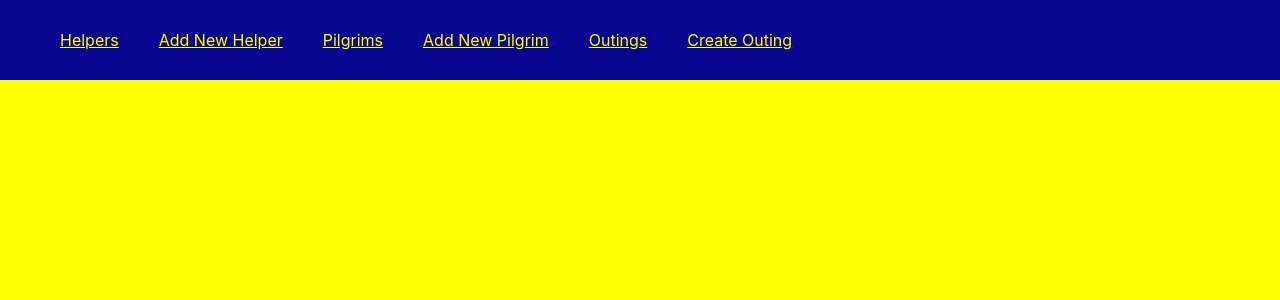
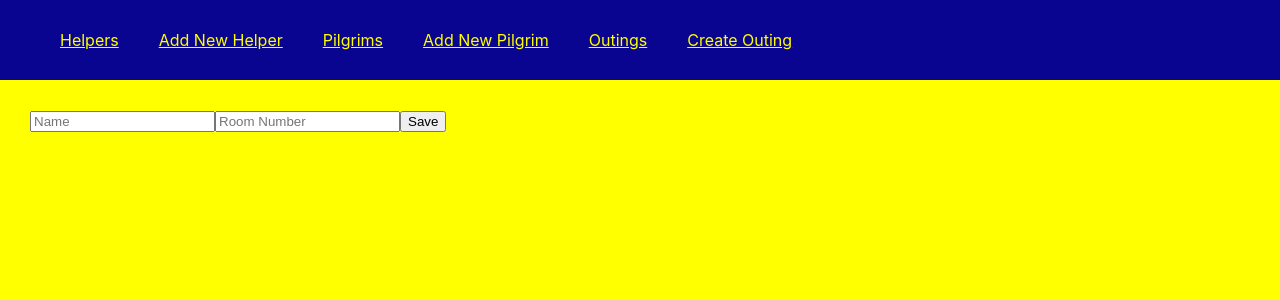
Before and after one commit to waspyfaeleith/pilgrim_service, a React (Create React App) app in the folder frontend/: page /pilgrims/new in a window 1280 px wide. Shown: the top 300 px of the page. Built offline with nearby package versions, Linux system fonts and the light colour scheme.

Commit message:
can now add pilgrims

```diff
--- a/frontend/src/App.js
+++ b/frontend/src/App.js
@@ -3,6 +3,8 @@ import {BrowserRouter as Router, Route, Switch} from 'react-router-dom';
 import NavBar from './NavBar.js'
 import YellowTShirtListContainer from './containers/yellowTShirts/YellowTShirtListContainer'
 import YellowTShirtFormContainer from './containers/yellowTShirts/YellowTShirtFormContainer'
+import PilgrimListContainer from './containers/pilgrims/PilgrimListContainer'
+import PilgrimFormContainer from './containers/pilgrims/PilgrimFormContainer'
 import './App.css';
 
 class App extends Component {
@@ -14,6 +16,8 @@ class App extends Component {
             <Switch>
               <Route exact path = '/yellowTShirts' component={YellowTShirtListContainer}/>
               <Route exact path = '/yellowTShirts/new' component={YellowTShirtFormContainer}/>
+              <Route exact path = '/pilgrims' component={PilgrimListContainer}/>
+              <Route exact path = '/pilgrims/new' component={PilgrimFormContainer}/>
             </Switch>
           </Fragment>
       </Router >
--- /dev/null
+++ b/frontend/src/components/pilgrims/Pilgrim.js
@@ -0,0 +1,21 @@
+import React  from 'react';
+import {Link} from 'react-router-dom';
+
+const Pilgrim = (props) => {
+
+  if(!props.pilgrim){
+    return null;
+  }
+
+  return (
+    <React.Fragment>
+        <Link to = {"/pilgrims/" + props.pilgrim.id} className="name">
+          {props.pilgrim.name}
+        </Link>
+      <p>Room: {props.pilgrim.roomNumber}</p>
+
+    </React.Fragment>
+  )
+}
+
+export default Pilgrim;
--- /dev/null
+++ b/frontend/src/components/pilgrims/PilgrimForm.js
@@ -0,0 +1,25 @@
+import React from 'react';
+
+const PilgrimForm = (props) => {
+  function handleSubmit(event){
+    event.preventDefault();
+    const pilgrim = {
+        "name": event.target.name.value,
+        "roomNumber": event.target.roomNum.value
+      }
+    props.handlePilgrimPost(pilgrim)
+
+  }
+
+  return(
+    <div>
+      <form onSubmit={handleSubmit}>
+        <input type="text" placeholder="Name" name="name"/>
+        <input type="number" placeholder="Room Number" name="roomNum"/>
+        <button type="submit">Save</button>
+      </form>
+    </div>
+  )
+}
+
+export default PilgrimForm;
--- /dev/null
+++ b/frontend/src/components/pilgrims/PilgrimList.js
@@ -0,0 +1,23 @@
+import React from 'react';
+import Pilgrim from './Pilgrim.js';
+
+
+const PilgrimList = (props) => {
+	const pilgrims = props.pilgrims.map((pilgrim) => {
+		 	return (
+				<li key={pilgrim.id} className="component-item">
+					<div className = "component">
+				<Pilgrim pilgrim={pilgrim} />
+			</div>
+			</li>
+		)
+		})
+
+	return (
+		<ul className="component-list">
+	    {pilgrims}
+	  </ul>
+
+	)
+}
+ export default PilgrimList;
--- /dev/null
+++ b/frontend/src/containers/pilgrims/PilgrimFormContainer.js
@@ -0,0 +1,24 @@
+import React, {Component} from 'react';
+import PilgrimForm from '../../components/pilgrims/PilgrimForm.js'
+import Request from '../../helpers/request.js';
+
+class PilgrimFormContainer extends Component {
+  constructor(props){
+    super(props);
+
+    this.handlePilgrimPost = this.handlePilgrimPost.bind(this);
+  }
+
+  handlePilgrimPost(pilgrim) {
+    const request = new Request();
+    request.post('/api/pilgrims', pilgrim).then(() => {
+      window.location = '/pilgrims'
+    })
+  }
+
+  render() {
+    return <PilgrimForm handlePilgrimPost={this.handlePilgrimPost}/>
+  }
+}
+
+export default PilgrimFormContainer;
--- /dev/null
+++ b/frontend/src/containers/pilgrims/PilgrimListContainer.js
@@ -0,0 +1,27 @@
+import React, {Component} from 'react';
+import PilgrimList from '../../components/pilgrims/PilgrimList.js';
+
+import Request from '../../helpers/request.js';
+
+class PilgrimListContainer extends Component {
+  constructor(props){
+    super(props);
+    this.state = {pilgrims: []}
+  }
+
+  componentDidMount(){
+    let request = new Request()
+    request.get('/api/pilgrims').then((data) => {
+      this.setState({pilgrims: data._embedded.pilgrims})
+    })
+  }
+
+
+  render(){
+    return (
+     <PilgrimList pilgrims = {this.state.pilgrims} />
+    )
+  }
+}
+
+export default PilgrimListContainer;
```
Lines whose indentation alone changed are shown as unchanged.
